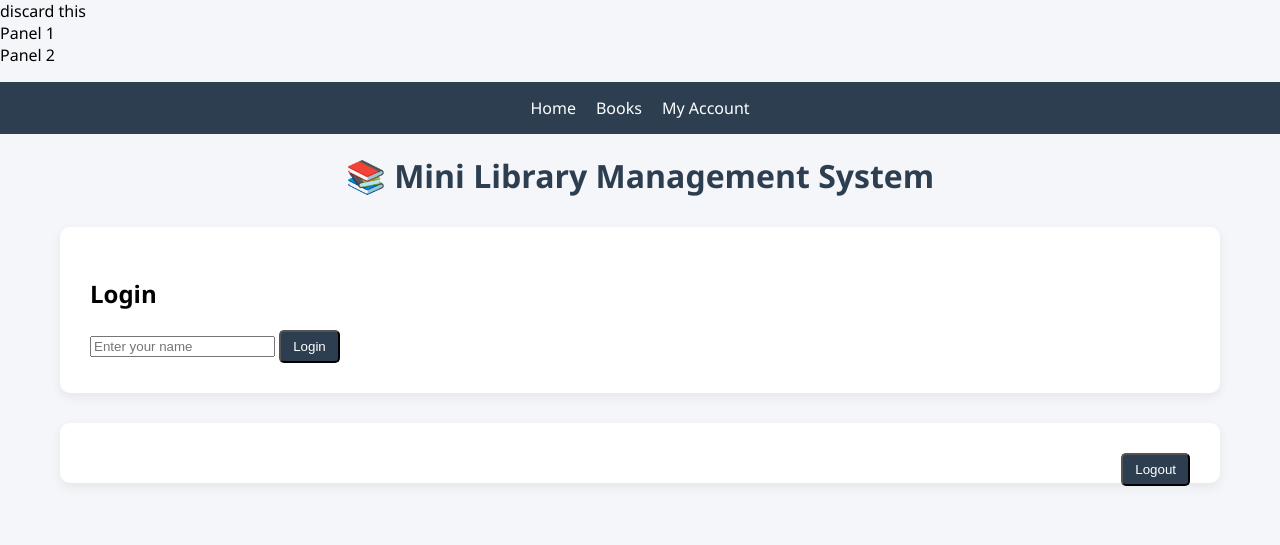
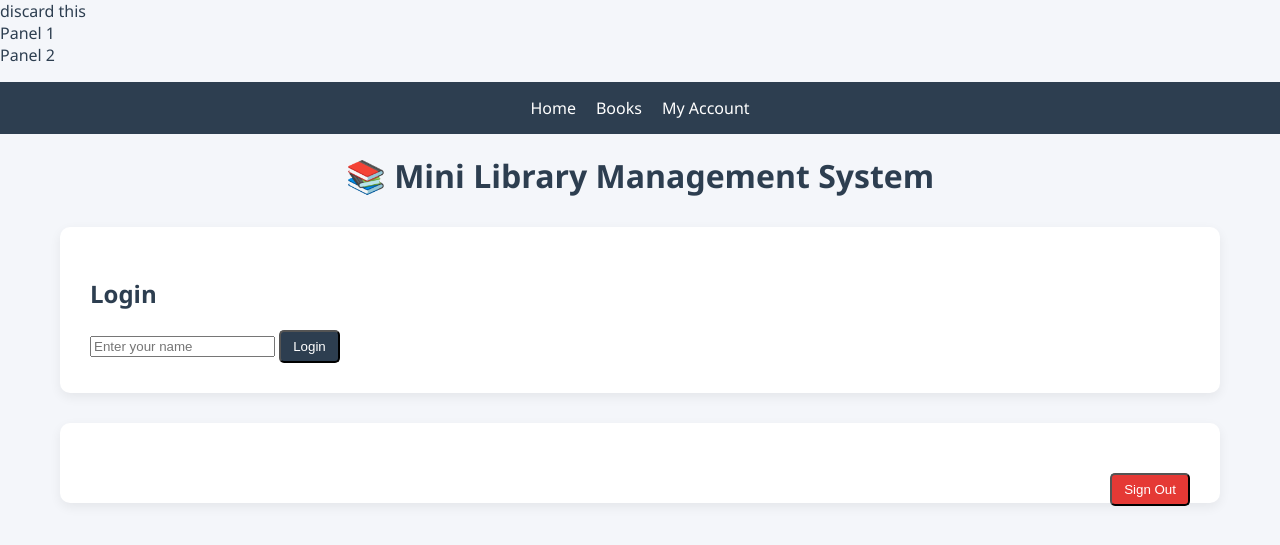
Before and after one commit to dishank-8888/mini-library--leader, a Flask app: page / in a window 1280 px wide. Shown: the top 545 px of the page. Run offline with Flask 3, Linux system fonts and the light colour scheme.

Commit message:
successfully resolved issue 9 regarding Poor Visual Hierarchy and Clutter and Insufficient Accessibility Features in index.html

```diff
--- a/template/index.html
+++ b/template/index.html
@@ -55,6 +55,12 @@ discard this
     }
     .notification.success { background: #4caf50; }
     .notification.error { background: #e53935; }
+    /* Add to your styles */
+    body { background: #f4f6fa; color: #2d3e50; }
+    button { background: #2d3e50; color: #fff; }
+    .notification.success { background: #4caf50; color: #fff; }
+    .notification.error { background: #e53935; color: #fff; }
+
 </style>
 
 <!-- Inside the flex container (add to the previous flex div) -->
@@ -72,7 +78,11 @@ discard this
         <li><a href="#" style="text-decoration: none; color: #fff;">My Account</a></li>
     </ul>
 </nav>
-<h1>📚 Mini Library Management System</h1>
+<!-- AFTER -->
+
+<h1><span role="img" aria-label="Books">📚</span> Mini Library Management System</h1>
+<!-- For images: <img src="book.png" alt="Book icon"> -->
+<!-- (Also check color contrast in CSS) -->
     <!-- Login Section -->
 <div id="loginSection" class="login-panel">
     <h2>Login</h2>
@@ -82,8 +92,9 @@ discard this
 </div>
 <!-- Main Section -->
 <div class="container" id="mainSection">
-    <div id="userWelcome"></div>
-    <button onclick="logoutUser()" style="float:right;">Logout</button>
+<!-- AFTER -->
+<div id="userWelcome" style="font-size: 1.2em; font-weight: bold; color: #2d3e50; margin-bottom: 20px;"></div>
+<button onclick="logoutUser()" style="float:right; background: #e53935;">Sign Out</button>
     <div id="mainNotification" class="notification"></div>
     <div class="flex">
         <!-- Panels will go here in next commit -->
```
